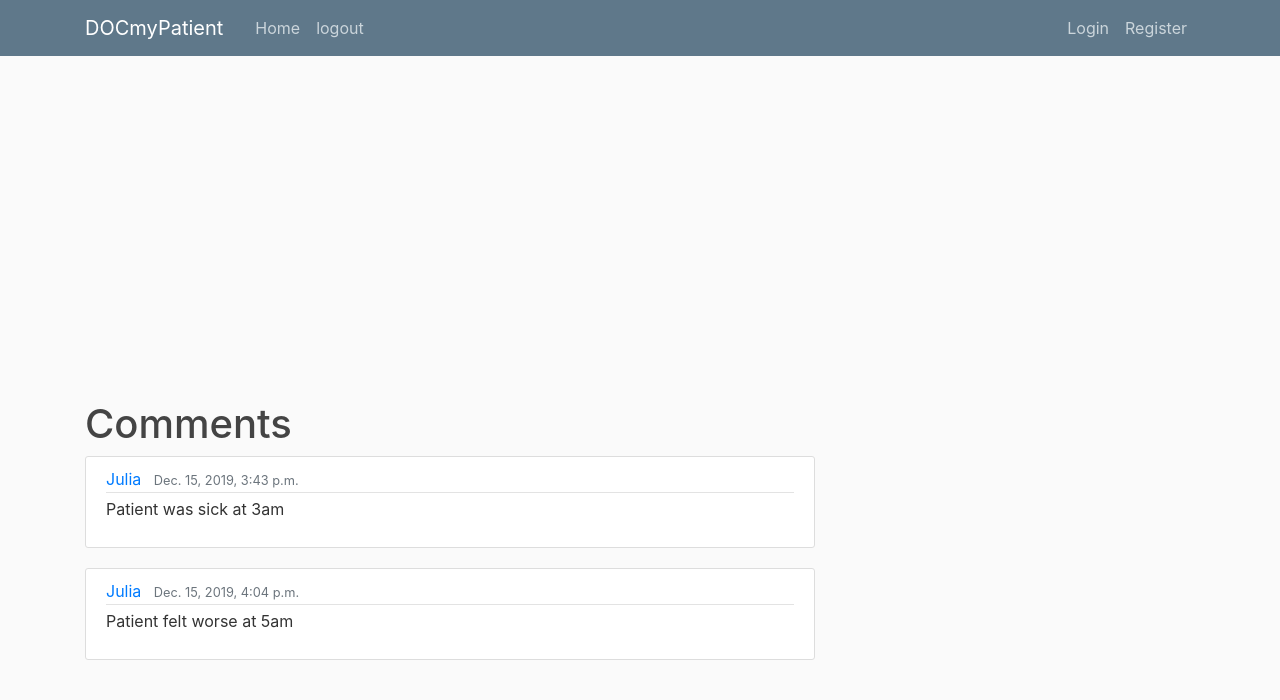
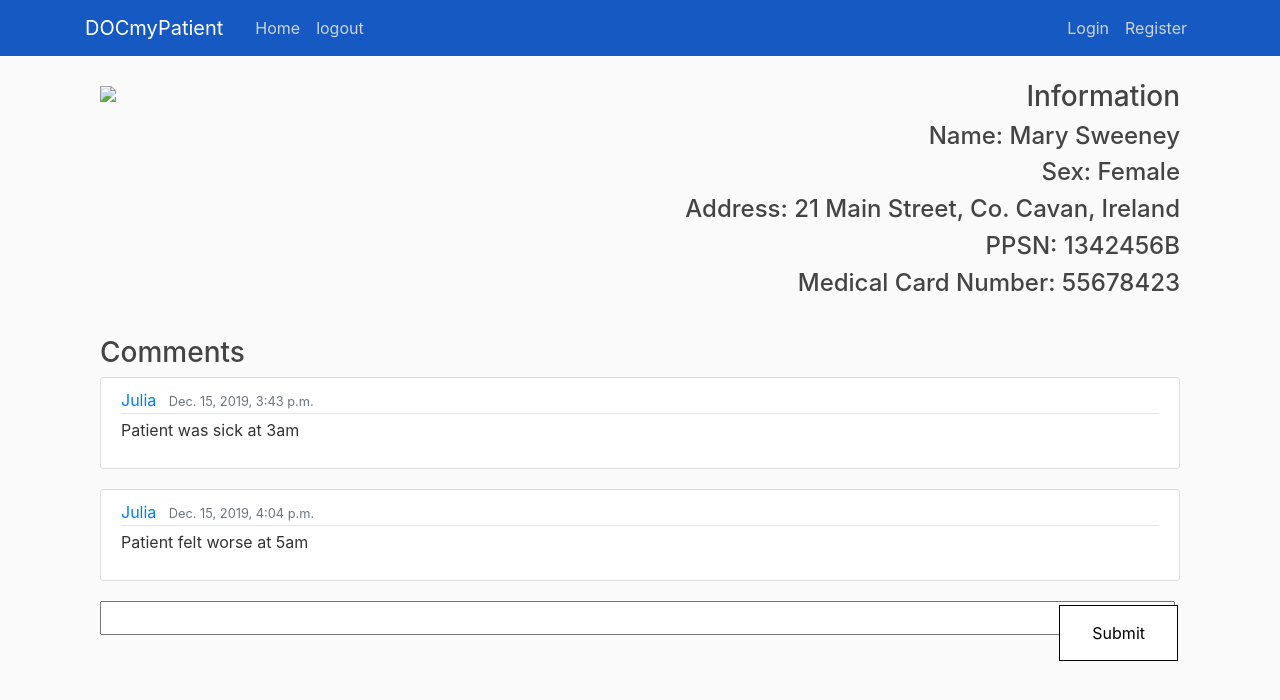
Before and after one commit to JuliaCichy/DOCmyPatient, a Django app: page /patientzone/ in a window 1280 px wide. Shown: the top 700 px of the page. Run offline with Django 3.2, Linux system fonts and the light colour scheme; data comes from the database, SQL or seed files in the repository; some libraries are stand-ins or nearby versions.

Commit message:
Updated CSS

```diff
--- a/DOCmyPatient/DOCmyPatient/settings.py
+++ b/DOCmyPatient/DOCmyPatient/settings.py
@@ -121,5 +121,6 @@ USE_TZ = True
 
 STATIC_URL = '/static/'
 
+
 LOGIN_REDIRECT_URL = 'docmypatient'
 LOGIN_URL = 'login'
--- a/DOCmyPatient/patientZone/static/patientZone/main.css
+++ b/DOCmyPatient/patientZone/static/patientZone/main.css
@@ -1,9 +1,15 @@
 body {
   background: #fafafa;
   color: #333333;
-  margin-top: 400px;
+  margin-top: 5rem;
 }
 
+.row {
+}
+
+#rowOne {
+  margin-bottom: 30px;
+}
 h1, h2, h3, h4, h5, h6 {
   color: #444444;
 }
@@ -12,8 +18,34 @@ ul {
   margin: 0;
 }
 
+
+#leftPic {
+}
+
+#rightInfo {
+  text-align: right;
+}
+
+#textField {
+  padding-top: 5px;
+}
+
+#submitBtn {
+  background-color: white;
+  border: 1px solid black;
+  color: black;
+  padding: 15px 32px;
+  text-align: center;
+  text-decoration: none;
+  display: inline-block;
+  font-size: 16px;
+  margin: 4px 2px;
+  cursor: pointer;
+  float: right;
+}
+
 .bg-steel {
-  background-color: #5f788a;
+  background-color: #1759c2;
 }
 
 .site-header .navbar-nav .nav-link {
--- a/DOCmyPatient/patientZone/templates/docmypatient/base.html
+++ b/DOCmyPatient/patientZone/templates/docmypatient/base.html
@@ -41,27 +41,7 @@
     </div>
   </nav>
 </header>
-    <main role="main" class="container">
-  <div class="row">
-    <div class="col-md-8">
-        {% if messages %}
-            {% for message in messages %}
-            <div> class = "alert alert-{{ message.tags }}">
-                {{ message}}
-            </div>
-        {% endfor %}
-        {% endif %}
       {% block content %}{% endblock %}
-        </div>
-        <div class="col-md-4">
-
-
-          </div>
-        </div>
-      </div>
-    </main>
-
-
 
     <!-- Optional JavaScript -->
     <!-- jQuery first, then Popper.js, then Bootstrap JS -->
--- a/DOCmyPatient/patientZone/templates/docmypatient/patientZone.html
+++ b/DOCmyPatient/patientZone/templates/docmypatient/patientZone.html
@@ -1,7 +1,30 @@
 {% extends "docmypatient/base.html" %}
 {% load static %}
 {% block content %}
-    <h1>Comments</h1>
+
+<div class="container">
+    <div class="row" id="rowOne">
+        <div class="col-md-6">
+            <div class="container-fluid" id="leftPic">
+                <a href="https://placeholder.com"><img src="https://via.placeholder.com/150"></a>
+            </div>
+        </div>
+        <div class="col-md-6">
+            <div class="container-fluid" id="rightInfo">
+                <h3>Information</h3>
+                <h4>Name: Mary Sweeney</h4>
+                <h4>Sex: Female</h4>
+                <h4>Address: 21 Main Street, Co. Cavan, Ireland</h4>
+                <h4>PPSN: 1342456B</h4>
+                <h4>Medical Card Number: 55678423</h4>
+            </div>
+        </div>
+    </div>
+
+    <div class="row">
+        <div class ="col-md-12">
+            <div class="container-fluid">
+                <h3>Comments</h3>
                 {% for notes in comments %}
                     <article class="media content-section">
                       <div class="media-body">
@@ -13,4 +36,40 @@
                       </div>
                     </article>
                 {% endfor %}
+            </div>
+        </div>
+    </div>
+
+    <div class="row">
+        <div class="col-md-9">
+            <div class="container-fluid">
+                <form>
+                    <input type="text" size="100" id="textField">
+                </form>
+            </div>
+        </div>
+        <div class="col-md-3">
+            <div class="container-fluid">
+                <button id="submitBtn">
+                    Submit
+                </button>
+            </div>
+        </div>
+    </div>
+</div>
+
 {% endblock content %}
+
+
+<!--<h1>Comments</h1>-->
+<!--    {% for notes in comments %}-->
+<!--        <article class="media content-section">-->
+<!--          <div class="media-body">-->
+<!--            <div class="article-metadata">-->
+<!--              <a class="mr-2" href="#">{{ notes.nurse_name }}</a>-->
+<!--              <small class="text-muted">{{ notes.date_posted }}</small>-->
+<!--            </div>-->
+<!--            <p class="article-content">{{ notes.nurse_comment}}</p>-->
+<!--          </div>-->
+<!--        </article>-->
+<!--    {% endfor %}-->
--- a/DOCmyPatient/patientZone/views.py
+++ b/DOCmyPatient/patientZone/views.py
@@ -1,28 +1,9 @@
 from django.shortcuts import render
 from .models import Comments
+
 
 def home(request):
     context = {
         'comments': Comments.objects.all()
     }
     return render(request, 'docmypatient/patientZone.html', context)
-
-
-notes = [
-    {
-        'id': 'Notes',
-        'nurse_comment': '10/12/2019',
-        'date_posted': 'Maura Murphy',
-        'nurse_name': 'Today Mary was in good mood and had normal temperature of 37',
-
-
-    },
-    {
-        'title': 'Notes',
-        'date': '11/12/2019',
-        'nurse': 'Maura Murphy',
-        'note': 'Today Mary was feeling unwell, I have her Panadol',
-        'wayne': 'fucking gorgeous'
-
-    }
-]
```
Lines whose indentation alone changed are shown as unchanged.
